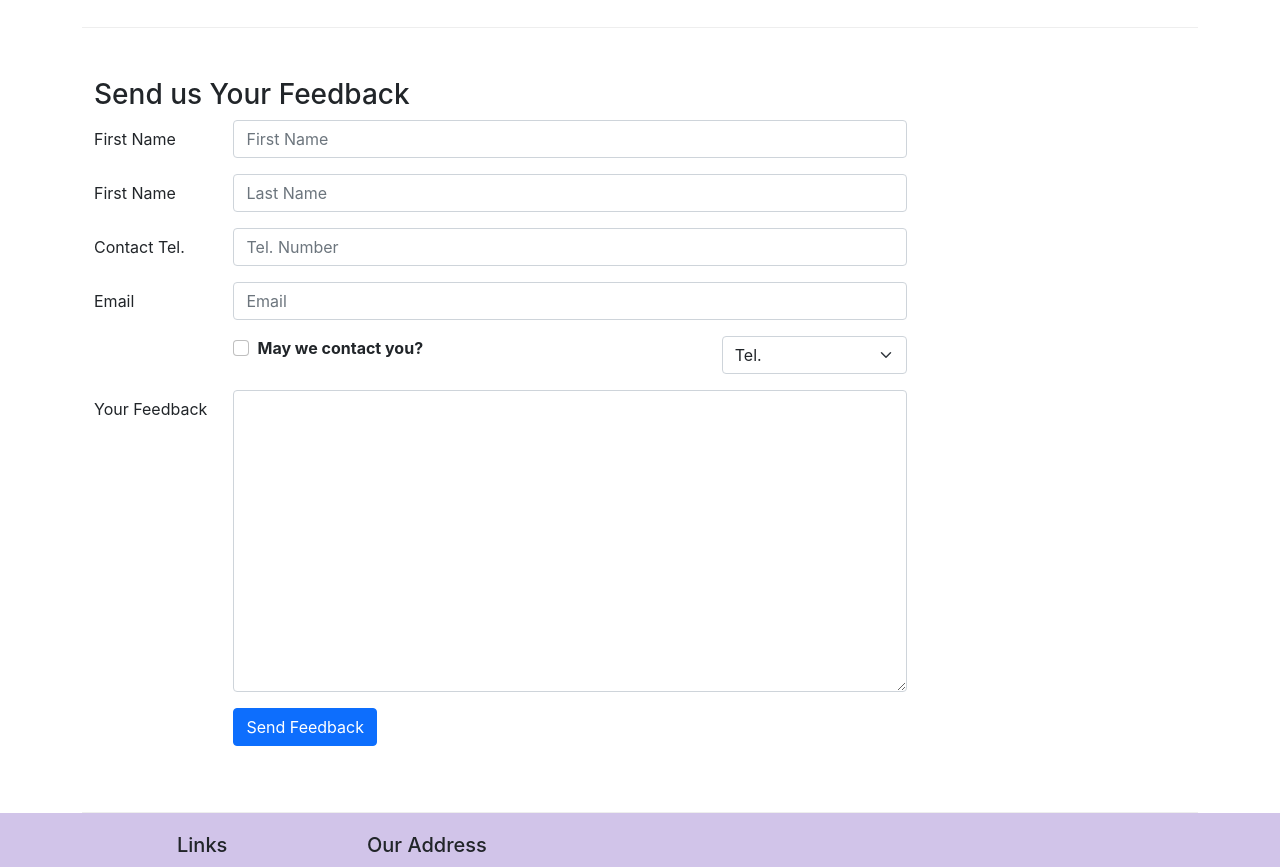
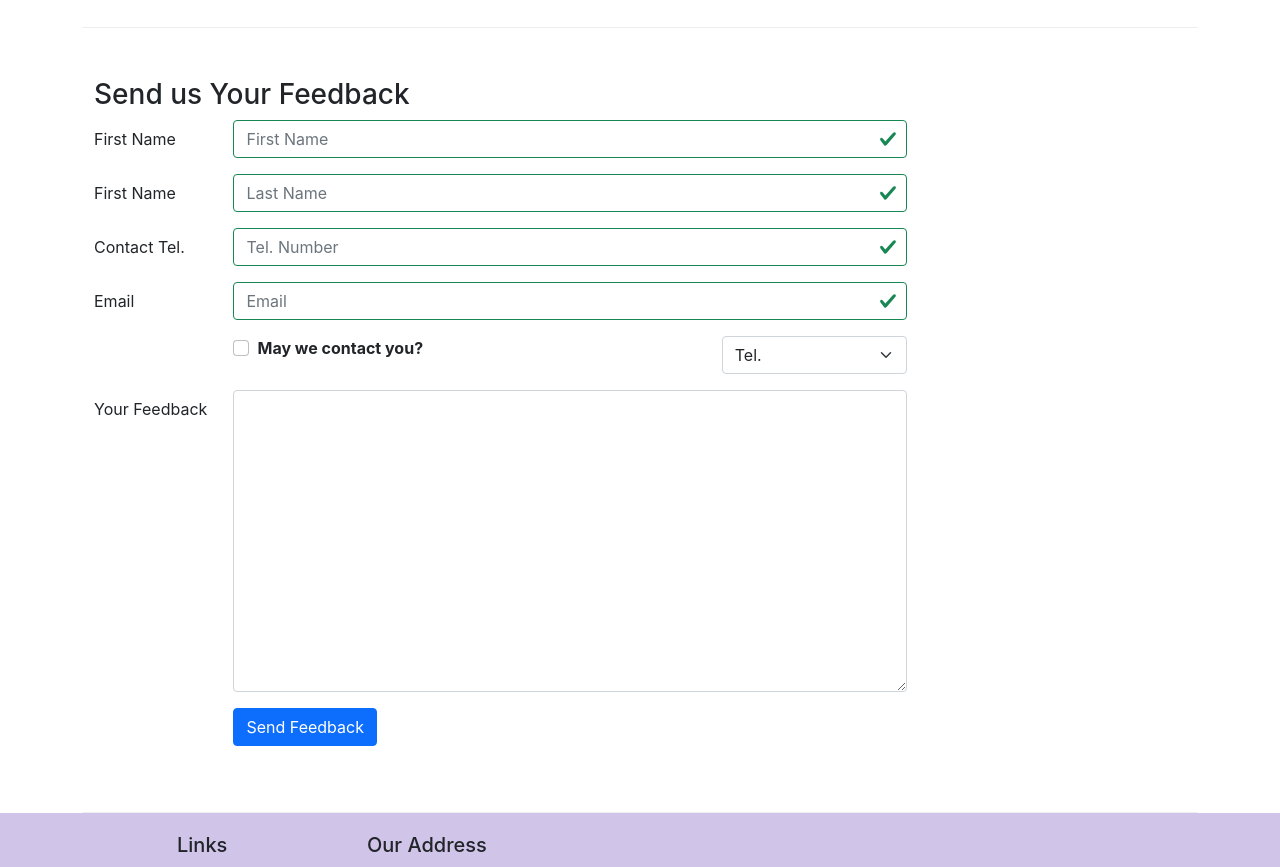
Before and after one commit to Santagar7/conFusion, a React (Create React App) app: page /contactus in a window 1280 px wide. Shown: the part 820-1687 px from the top of the page. Built offline with nearby package versions, Linux system fonts and the light colour scheme.

Commit message:
Controlled Forms Validation

```diff
--- a/src/components/ContactComponent.js
+++ b/src/components/ContactComponent.js
@@ -1,5 +1,5 @@
 import React, {Component} from 'react';
-import {Breadcrumb, BreadcrumbItem, Button, Form, FormGroup, Label, Input, Col} from "reactstrap";
+import {Breadcrumb, BreadcrumbItem, Button, Form, FormGroup, Label, Input, Col, FormFeedback} from "reactstrap";
 import {Link} from "react-router-dom";
 
 class Contact extends Component {
@@ -15,10 +15,17 @@
             agree: false,
             contactType: "Tel.",
             message: "",
+            touched: {
+                firstname: false,
+                lastname: false,
+                telnum: false,
+                email: false
+            }
         }
 
+        this.handleInputChange = this.handleInputChange.bind(this);
         this.handleSubmit = this.handleSubmit.bind(this);
-        this.handleInputChange = this.handleInputChange.bind(this);
+        this.handleBlur = this.handleBlur.bind(this);
     }
 
     handleInputChange = (event) => {
@@ -38,7 +45,40 @@
         event.preventDefault();
     }
 
+    handleBlur = (field) => (event) => {
+        this.setState({
+            touched: {...this.state.touched, [field]: true}
+        })
+    }
+
+    validate = (firstname, lastname, telnum, email) => {
+        const errors = {
+            firstname: '',
+            lastname: '',
+            telnum: '',
+            email: ''
+        }
+
+        if (this.state.touched.firstname && firstname.length < 3) {
+            errors.firstname = 'First Name should be >= 3 characters'
+        }
+        if (this.state.touched.lastname && lastname.length < 3) {
+            errors.lastname = 'Last Name should be >= 3 characters'
+        }
+        const reg = /^\d+$/;
+        if (this.state.touched.telnum && !reg.test(telnum)) {
+            errors.telnum = 'Tel. Number should contain only numbers'
+        }
+        if (this.state.touched.email && email.split('').filter(x => x === '@').length !== 1) {
+            errors.email = 'Email should be a valid email'
+        }
+
+        return errors;
+    }
+
     render() {
+        const errors = this.validate(this.state.firstname, this.state.lastname, this.state.telnum, this.state.email);
+
         return (
             <div className="container">
                 <div className={"row"}>
@@ -90,28 +130,40 @@
                                 <Label htmlFor={"firstname"} md={2}>First Name</Label>
                                 <Col md={10}>
                                     <Input type="text" id={"firstname"} name={"firstname"} placeholder={"First Name"}
-                                           value={this.state.firstname} onChange={this.handleInputChange}/>
+                                           value={this.state.firstname} onBlur={this.handleBlur("firstname")}
+                                           onChange={this.handleInputChange} valid={errors.firstname === ""}
+                                           invalid={errors.firstname !== ""}/>
+                                    <FormFeedback>{errors.firstname}</FormFeedback>
                                 </Col>
                             </FormGroup>
                             <FormGroup row>
                                 <Label htmlFor={"lastname"} md={2}>First Name</Label>
                                 <Col md={10}>
                                     <Input type="text" id={"lastname"} name={"lastname"} placeholder={"Last Name"}
-                                           value={this.state.lastname} onChange={this.handleInputChange}/>
+                                           value={this.state.lastname} onBlur={this.handleBlur("lastname")}
+                                           onChange={this.handleInputChange} valid={errors.lastname === ""}
+                                           invalid={errors.lastname !== ""}/>
+                                    <FormFeedback>{errors.lastname}</FormFeedback>
                                 </Col>
                             </FormGroup>
                             <FormGroup row>
                                 <Label htmlFor={"telnum"} md={2}>Contact Tel.</Label>
                                 <Col md={10}>
                                     <Input type="tel" id={"telnum"} name={"telnum"} placeholder={"Tel. Number"}
-                                           value={this.state.telnum} onChange={this.handleInputChange}/>
+                                           value={this.state.telnum} onBlur={this.handleBlur("telnum")}
+                                           onChange={this.handleInputChange} valid={errors.telnum === ""}
+                                           invalid={errors.telnum !== ""}/>
+                                    <FormFeedback>{errors.telnum}</FormFeedback>
                                 </Col>
                             </FormGroup>
                             <FormGroup row>
                                 <Label htmlFor={"email"} md={2}>Email</Label>
                                 <Col md={10}>
                                     <Input type="email" id={"email"} name={"email"} placeholder={"Email"}
-                                           value={this.state.email} onChange={this.handleInputChange}/>
+                                           value={this.state.email} onBlur={this.handleBlur("email")}
+                                           onChange={this.handleInputChange} valid={errors.email === ""}
+                                           invalid={errors.email !== ""}/>
+                                    <FormFeedback>{errors.email}</FormFeedback>
                                 </Col>
                             </FormGroup>
                             <FormGroup row>
@@ -119,7 +171,8 @@
                                     <FormGroup check>
                                         <Label check>
                                             <Input type="checkbox" id={"agree"} name={"agree"}
-                                                   checked={this.state.agree} onChange={this.handleInputChange}/>{' '}
+                                                   checked={this.state.agree}
+                                                   onChange={this.handleInputChange}/>{' '}
                                             <strong>May we contact you?</strong>
                                         </Label>
                                     </FormGroup>
```
